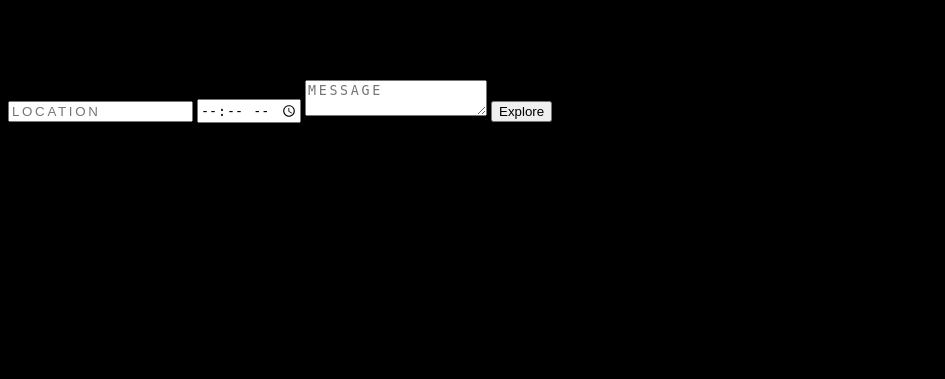
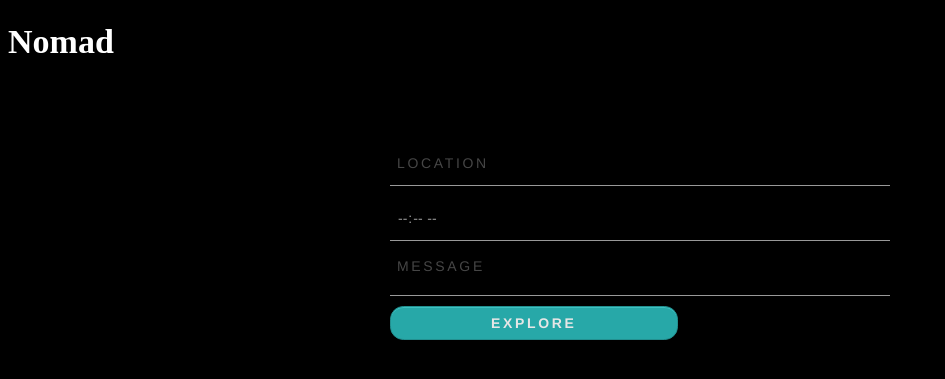
Before and after one commit to yarai/nomad-brown, a Flask app: page / in a window 1280 px wide. Shown: the top 379 px of the page, without its empty margins (0-945 px from the left). Run offline with Flask 2, Linux system fonts and the light colour scheme; some libraries are stand-ins or nearby versions.

Commit message:
changed requirements

```diff
--- a/requirements.txt
+++ b/requirements.txt
@@ -18,7 +18,6 @@
 python-editor==1.0.1
 pytz==2013.7
 PyYAML==3.11
-scipy==0.13.0b1
 six==1.4.1
 Werkzeug==0.11.10
 xattr==0.6.4
--- a/static/css/main.css
+++ b/static/css/main.css
@@ -25,6 +25,12 @@
 ::-webkit-selection {
   background: #555;
   color: #FFF;
+}
+
+.main-title {
+	color: white;
+	font-family: 'Karton';
+	font-size: 34px;
 }
 
 body {
--- a/static/js/yelp.js
+++ b/static/js/yelp.js
@@ -0,0 +1,2 @@
+function Yelp() {
+}
--- a/templates/pages/index.html
+++ b/templates/pages/index.html
@@ -4,7 +4,7 @@
 <div class="app-container">
 	<div class="title-page">
 		<h1 class="main-title">Nomad</h1>
-		<div id="initial-inputs">
+		<div id="initial-inputs" class="form-input">
 		    <input id="location" type="text" name="location" placeholder="Location" />
 		    <input id="duration" type="time" name="duration" placeholder="" />
 		    <textarea placeholder="Message" onkeyup="adjust_textarea(this)"></textarea>
```
